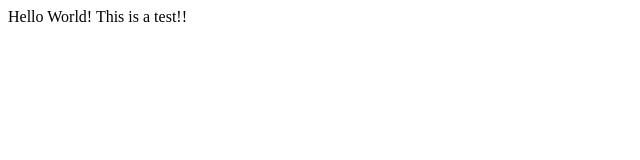
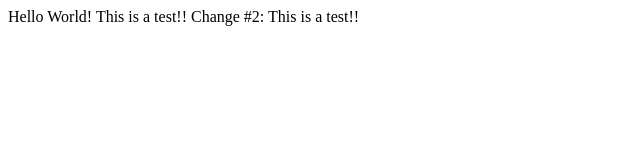
Before and after one commit to edirvine333/Test-Repository, a plain HTML site: page index.html in a window 1280 px wide. Shown: the whole page, without its empty margins (0-640 px from the left). Drawn offline with Linux system fonts and the light colour scheme.

Commit message:
second change

```diff
--- a/index.html
+++ b/index.html
@@ -7,5 +7,6 @@
 </head>
 <body>
   <h>Hello World! This is a test!!</h>
+  <h>Change #2:  This is a test!!</h>
 </body>
 </html>
```
